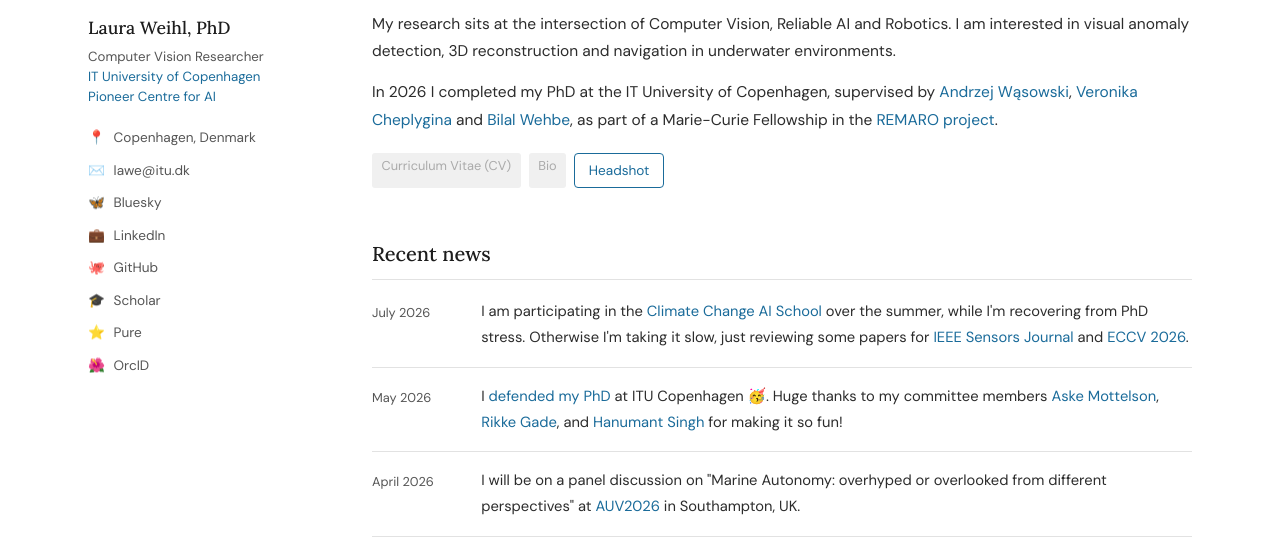
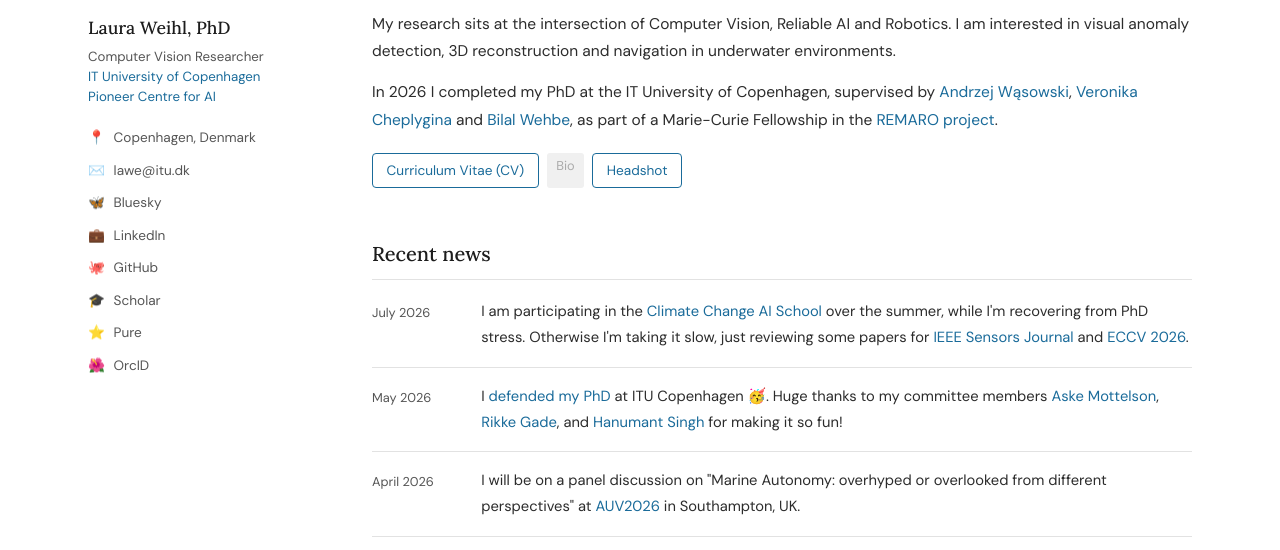
Before and after one commit to lw112/lw112.github.io, a plain HTML site: page index.html in a window 1280 px wide. Shown: the part 233-783 px from the top of the page. Drawn offline with Linux system fonts and the light colour scheme.

Commit message:
added cv

```diff
--- a/index.html
+++ b/index.html
@@ -56,7 +56,7 @@
         </p>
 
         <div class="quick-links">
-            <span class="coming-soon">Curriculum Vitae (CV)</span>
+            <span><a href="assets/2026_Laura Weihl_CV_public.pdf" target="_blank" rel="noopener">Curriculum Vitae (CV)</a></span>
             <span class="coming-soon">Bio</span>
           <a href="assets/lw-profile.jpg" target="_blank">Headshot</a>
         </div>
```
Also changed, not shown: 1 other file.
